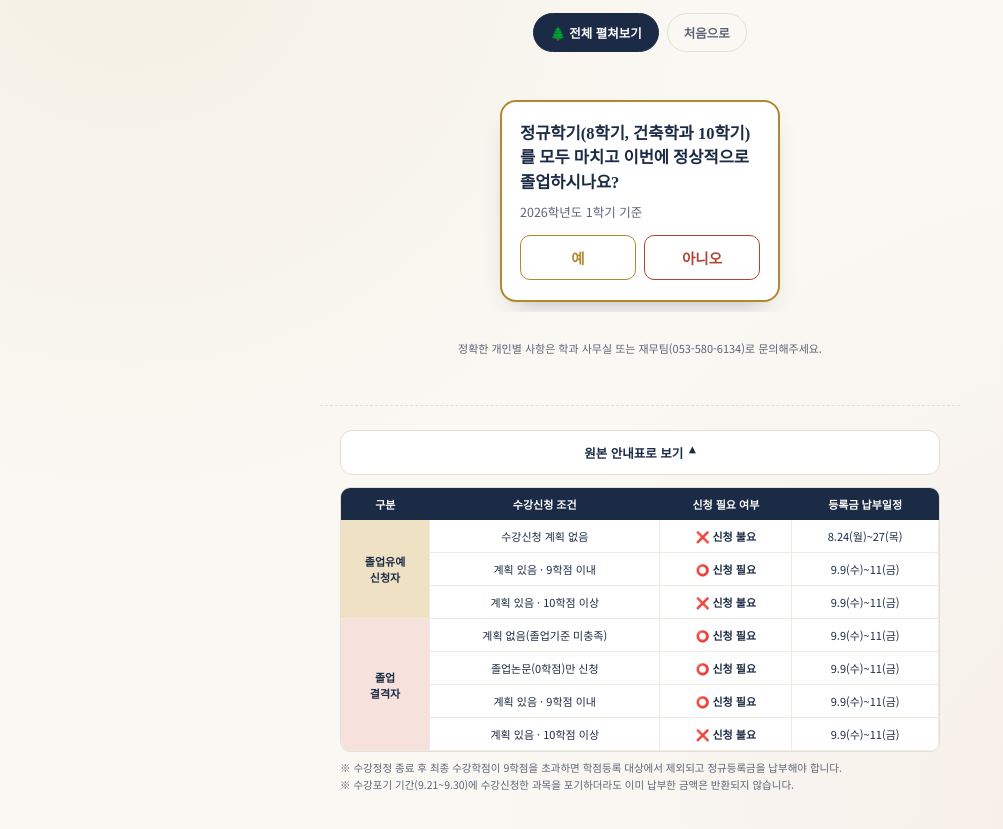
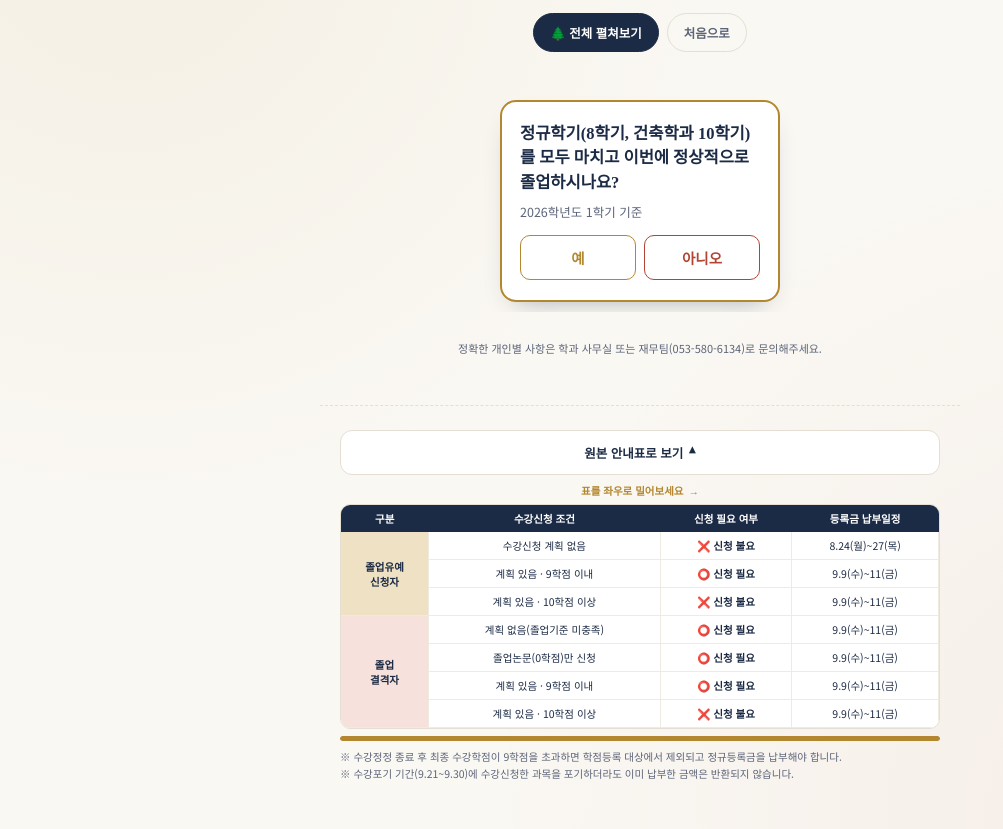
Before and after one commit to chooyh0420-creator/kmu-tuition-tree, a plain HTML site: page index.html in a window 1280 px wide. Shown: the part 137-966 px from the top of the page, without its empty margins (0-1003 px from the left). Drawn offline with Linux system fonts and the light colour scheme; no server answers.

Commit message:
안내표 여백 축소 및 가로 스크롤 힌트(막대바+화살표+페이드) 추가

```diff
--- a/index.html
+++ b/index.html
@@ -223,11 +223,41 @@
   .table-toggle.open .chev{ transform:rotate(180deg); }
   .full-table-wrap{ max-height:0; overflow:hidden; transition:max-height .35s ease; }
   .full-table-wrap.open{ max-height:700px; }
-  .full-table-inner{ padding-top:12px; }
-  .ft-scroll{ overflow-x:auto; border-radius:10px; border:1px solid var(--line); }
-  table.ft{ border-collapse:collapse; width:100%; min-width:460px; font-size:11px; background:var(--paper); }
-  table.ft th{ background:var(--ink); color:#fff; font-weight:700; padding:8px 6px; text-align:center; }
-  table.ft td{ padding:8px 6px; text-align:center; border-bottom:1px solid var(--line-soft); border-right:1px solid var(--line-soft); color:var(--ink); }
+  .full-table-inner{ padding-top:8px; }
+
+  .scroll-hint{
+    display:flex; align-items:center; justify-content:center; gap:5px;
+    font-size:10.5px; color:var(--gold); font-weight:700;
+    margin-bottom:6px;
+  }
+  .scroll-hint .arrow{ animation:nudge 1.4s ease-in-out infinite; }
+  @keyframes nudge{
+    0%,100%{ transform:translateX(0); }
+    50%{ transform:translateX(4px); }
+  }
+
+  .ft-outer{ position:relative; }
+  .ft-scroll{ overflow-x:auto; border-radius:10px; border:1px solid var(--line); -webkit-overflow-scrolling:touch; }
+  .ft-fade{
+    position:absolute; top:0; right:0; bottom:10px; width:26px;
+    background:linear-gradient(to right, transparent, var(--bg) 85%);
+    pointer-events:none; border-radius:0 10px 10px 0;
+    transition:opacity .2s ease;
+  }
+  .ft-fade.hide{ opacity:0; }
+
+  .ft-scrollbar-track{
+    height:5px; background:var(--line-soft); border-radius:3px;
+    margin-top:7px; position:relative; overflow:hidden;
+  }
+  .ft-scrollbar-thumb{
+    position:absolute; top:0; left:0; height:100%;
+    background:var(--gold); border-radius:3px;
+  }
+
+  table.ft{ border-collapse:collapse; width:100%; min-width:420px; font-size:10.5px; background:var(--paper); }
+  table.ft th{ background:var(--ink); color:#fff; font-weight:700; padding:6px 5px; text-align:center; }
+  table.ft td{ padding:6px 5px; text-align:center; border-bottom:1px solid var(--line-soft); border-right:1px solid var(--line-soft); color:var(--ink); }
   table.ft td.grp{ font-weight:700; }
   tr.grp-a td.grp{ background:var(--gold-soft); }
   tr.grp-b td.grp{ background:var(--brick-soft); }
@@ -532,7 +562,9 @@ function toggleTable(){
 }
 
 document.getElementById('tableInner').innerHTML = `
-  <div class="ft-scroll">
+  <div class="scroll-hint"><span>표를 좌우로 밀어보세요</span><span class="arrow">→</span></div>
+  <div class="ft-outer">
+    <div class="ft-scroll" id="ftScroll">
     <table class="ft">
       <thead>
         <tr><th>구분</th><th>수강신청 조건</th><th>신청 필요 여부</th><th>등록금 납부일정</th></tr>
@@ -548,10 +580,47 @@ document.getElementById('tableInner').innerHTML = `
       </tbody>
     </table>
     </div>
+    <div class="ft-fade" id="ftFade"></div>
+  </div>
+  <div class="ft-scrollbar-track"><div class="ft-scrollbar-thumb" id="ftThumb"></div></div>
   <p class="ft-note">
     ※ 수강정정 종료 후 최종 수강학점이 9학점을 초과하면 학점등록 대상에서 제외되고 정규등록금을 납부해야 합니다.<br>
     ※ 수강포기 기간(9.21~9.30)에 수강신청한 과목을 포기하더라도 이미 납부한 금액은 반환되지 않습니다.
   </p>`;
+
+function setupTableScrollHint(){
+  const scrollEl = document.getElementById('ftScroll');
+  const thumb = document.getElementById('ftThumb');
+  const fade = document.getElementById('ftFade');
+  if(!scrollEl || !thumb) return;
+
+  function update(){
+    const maxScroll = scrollEl.scrollWidth - scrollEl.clientWidth;
+    if(maxScroll <= 1){
+      thumb.style.width = '100%';
+      thumb.style.left = '0';
+      if(fade) fade.classList.add('hide');
+      return;
+    }
+    const ratio = scrollEl.clientWidth / scrollEl.scrollWidth;
+    const thumbWidth = Math.max(ratio * 100, 12);
+    const progress = scrollEl.scrollLeft / maxScroll;
+    const maxLeft = 100 - thumbWidth;
+    thumb.style.width = thumbWidth + '%';
+    thumb.style.left = (progress * maxLeft) + '%';
+    if(fade){
+      fade.classList.toggle('hide', progress > 0.96);
+    }
+  }
+  scrollEl.addEventListener('scroll', update);
+  window.addEventListener('resize', update);
+  update();
+  setTimeout(update, 400);
+  if(document.fonts && document.fonts.ready){
+    document.fonts.ready.then(update);
+  }
+}
+setupTableScrollHint();
 
 initTree();
 
```
Lines whose indentation alone changed are shown as unchanged.
